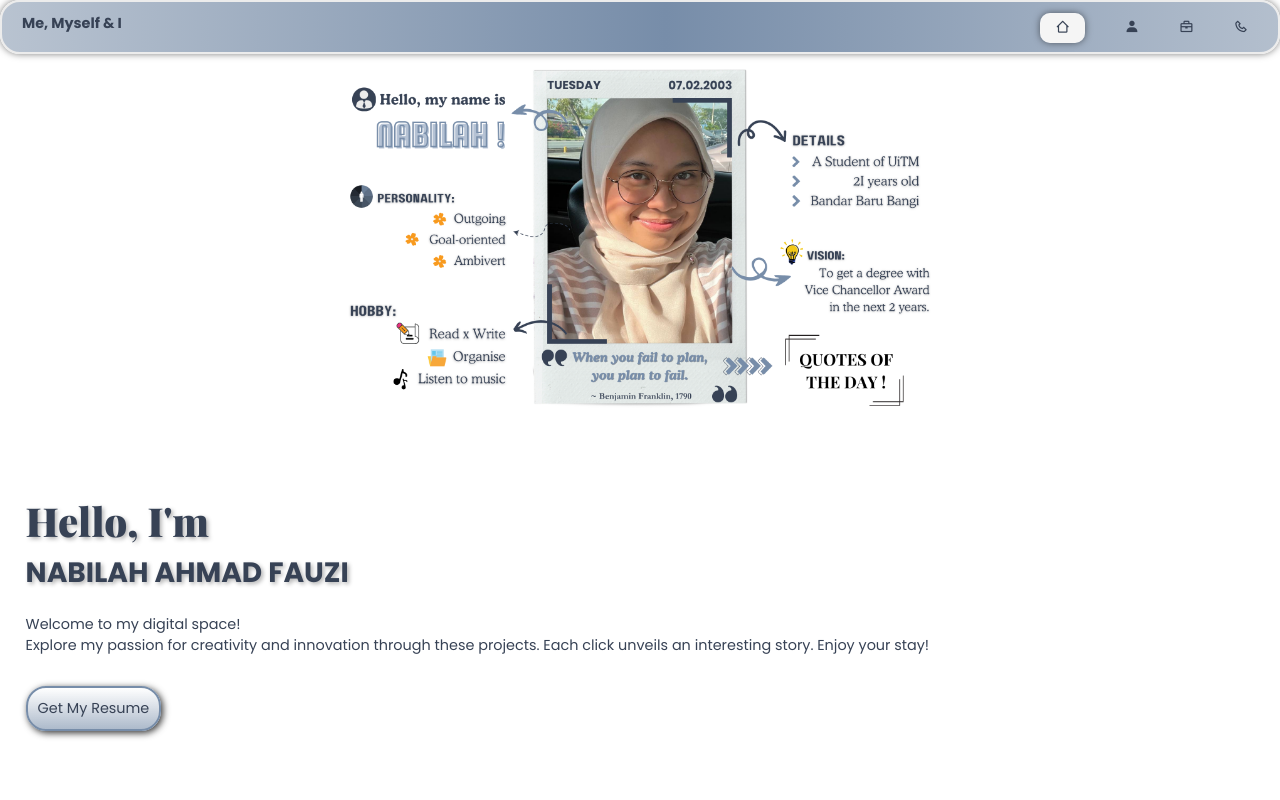
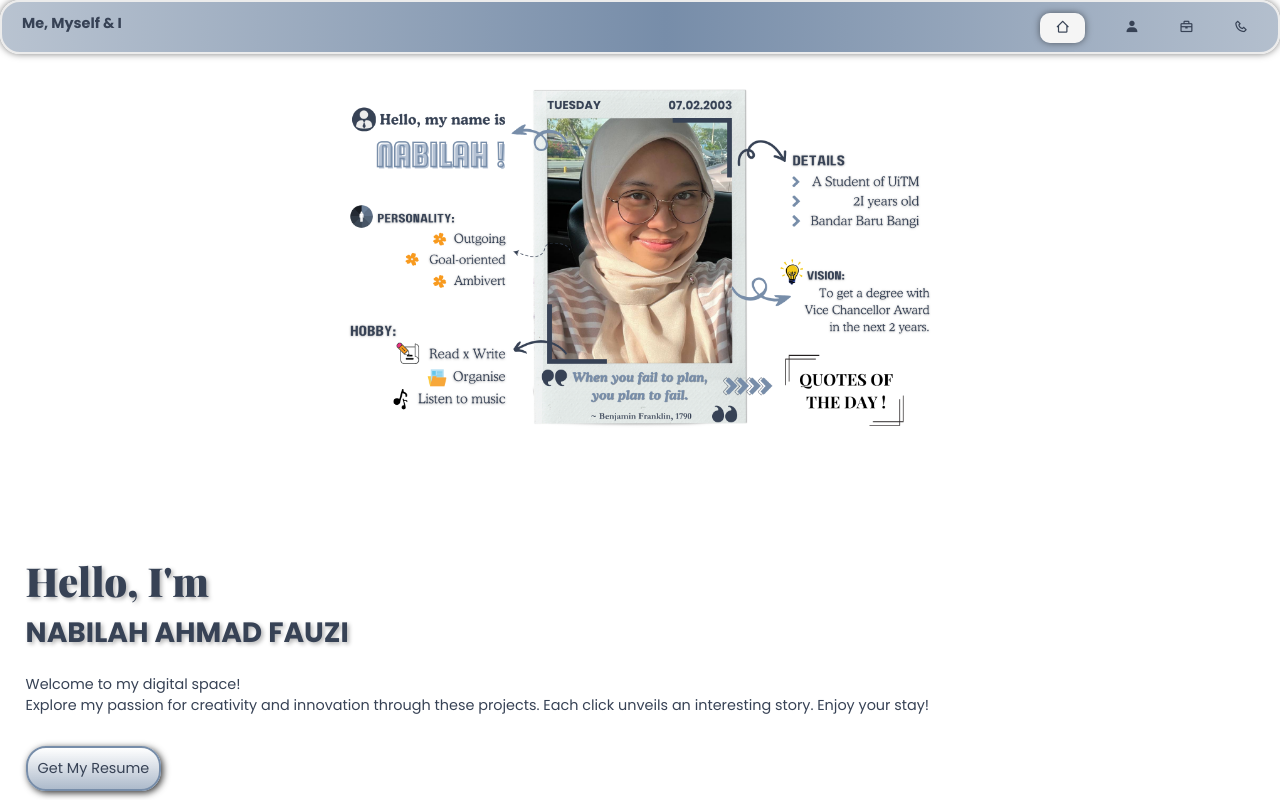
Before and after one commit to Nabilah72/New_Portfolio, a React (Create React App) app: page / in a window 1280 px wide. Shown: the top 800 px of the page. Built offline with nearby package versions, Linux system fonts and the light colour scheme.

Commit message:
adjus height

```diff
--- a/src/components/Contact/contact.css
+++ b/src/components/Contact/contact.css
@@ -1,5 +1,5 @@
 #contact{
-  min-height: 100vh;
+  min-height: 100svh;
   width: 100%;
   padding: 2%;
 }
--- a/src/components/Intro/intro.css
+++ b/src/components/Intro/intro.css
@@ -1,7 +1,7 @@
 @import url('https://fonts.googleapis.com/css?family=Playfair+Display:400,900');
 #intro{
   display: grid;
-  height: 100svh;
+  height: 110svh;
   width: 100%;
   padding: 2%;
 }
```
